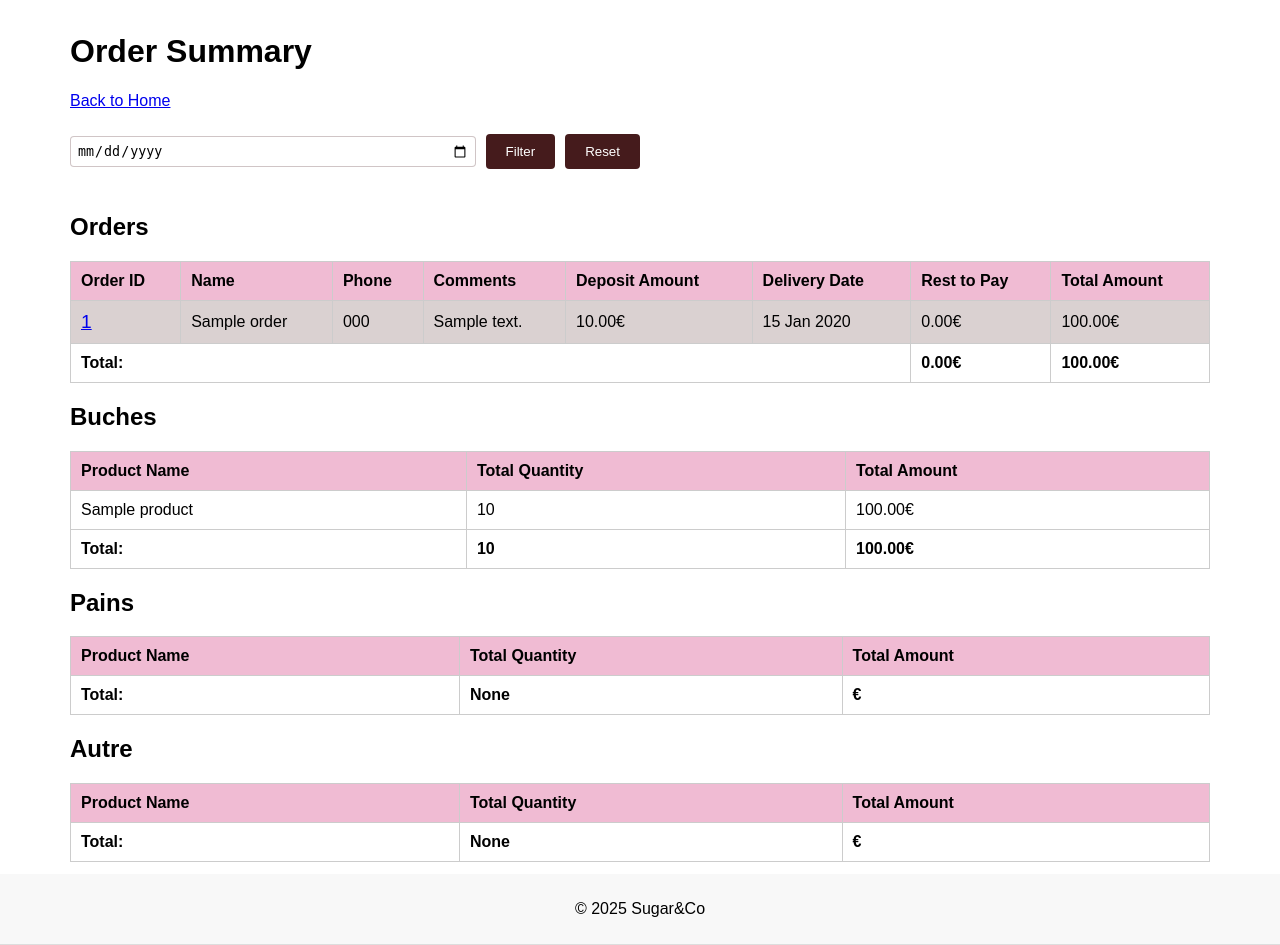
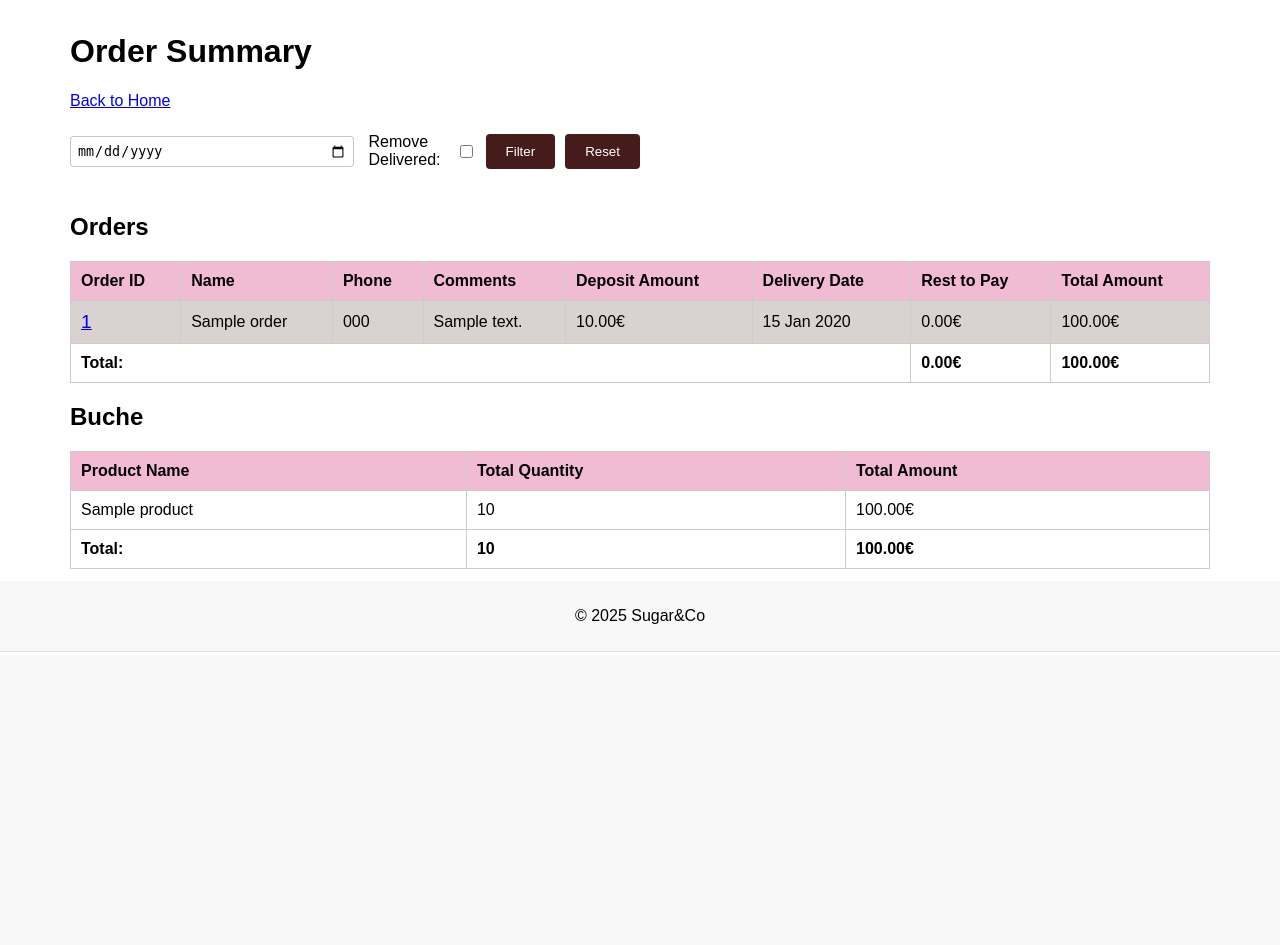
Before and after one commit to michelre/sugarandco-order, a Django app: page /summary/ in a window 1280 px wide. Shown: the part 145-1090 px from the top of the page. After the commit the page ends 797 px from the top, so only its background shows below. Run offline with Django 5.2, Linux system fonts and the light colour scheme; a user stored in the database is signed in; tables that the repository leaves empty hold one stand-in row (values such as "Sample post").

Commit message:
feat(): review categories + summary refacto

```diff
--- a/order/models.py
+++ b/order/models.py
@@ -42,7 +42,10 @@
             ('buche', 'Buche'),
             ('pain', 'Pain'),
             ('autre', 'Autre'),
-        ], max_length=20, default='buche'
+            ('patisserie', 'Pâtisserie'),
+            ('viennoiserie', 'Viennoiserie'),
+            ('galette', 'Galette'),
+        ], max_length=20, default='autre'
     )
 
     def __str__(self):
--- a/order/templates/summary.html
+++ b/order/templates/summary.html
@@ -6,6 +6,8 @@
 
   <form action="{% url 'order:summary' %}" method="get" class="filter-form">
     <input type="date" name="date" value="{{ request.GET.date }}" >
+    <label for="remove_delivered">Remove Delivered:</label>
+    <input id="remove_delivered" type="checkbox" name="remove_delivered" {% if request.GET.remove_delivered %}checked{% endif %}>
     <button type="submit">Filter</button>
     <button type="button" onclick="window.location.href='{% url 'order:summary' %}'">Reset</button>
   </form>
@@ -52,8 +54,11 @@
     </tfoot>
   </table>
   </section>
+
+  {% for category, products in ordered_products.items %}
+  {% if products %}
     <section>
-  <h2>Buches</h2>
+      <h2>{{ category|title }}</h2>
       <table>
         <thead>
           <tr>
@@ -63,7 +68,7 @@
           </tr>
         </thead>
         <tbody>
-      {% for product in ordered_products_buche %}
+          {% for product in products %}
             <tr>
               <td>{{ product.product__name }}</td>
               <td>{{ product.product_total_quantity }}</td>
@@ -72,72 +77,22 @@
           {% endfor %}
     </tbody>
     <tfoot>
+      {% for cat, totals in totals.items %}
+      {% if cat == category %}
         <tr>
-        <td><strong>Total:</strong></td>
-        <td><strong>{{ buche_totals.total_quantity }}</strong></td>
-        <td><strong>{{ buche_totals.total_amount | floatformat:2  }}€</strong></td>
+          <td><strong>Total: </strong></td>
+          <td><strong>{{ totals.total_quantity }}</strong></td>
+          <td><strong>{{ totals.total_amount | floatformat:2  }}€</strong></td>
         </tr>
+      {% endif %}
+      {% endfor %}
+
     </tfoot>
   </table>
   </section>
+  {% endif %}
+  {% endfor %}
 
-  <section>
-  <h2>Pains</h2>
-  <table>
-    <thead>
-      <tr>
-        <th>Product Name</th>
-        <th>Total Quantity</th>
-        <th>Total Amount</th>
-      </tr>
-    </thead>
-    <tbody>
-      {% for product in ordered_products_bread %}
-        <tr>
-          <td>{{ product.product__name }}</td>
-          <td>{{ product.product_total_quantity }}</td>
-          <td>{{ product.product_total_amount | floatformat:2  }}€</td>
-        </tr>
-      {% endfor %}
-    </tbody>
-    <tfoot>
-      <tr>
-        <td><strong>Total:</strong></td>
-        <td><strong>{{ bread_totals.total_quantity }}</strong></td>
-        <td><strong>{{ bread_totals.total_amount | floatformat:2  }}€</strong></td>
-      </tr>
-    </tfoot>
-  </table>
-  </section>
-
-  <section>
-  <h2>Autre</h2>
-  <table>
-    <thead>
-      <tr>
-        <th>Product Name</th>
-        <th>Total Quantity</th>
-        <th>Total Amount</th>
-      </tr>
-    </thead>
-    <tbody>
-      {% for product in ordered_products_other %}
-        <tr>
-          <td>{{ product.product__name }}</td>
-          <td>{{ product.product_total_quantity }}</td>
-          <td>{{ product.product_total_amount | floatformat:2  }}€</td>
-        </tr>
-      {% endfor %}
-    </tbody>
-    <tfoot>
-      <tr>
-        <td><strong>Total:</strong></td>
-        <td><strong>{{ autre_totals.total_quantity }}</strong></td>
-        <td><strong>{{ autre_totals.total_amount | floatformat:2  }}€</strong></td>
-      </tr>
-    </tfoot>
-  </table>
-  </section>
 
 
 {% endblock %}
--- a/order/views.py
+++ b/order/views.py
@@ -47,11 +47,12 @@
 class CreateView(View):
     def get(self, request):
         next_order_number = helpers.next_order_number_sqlite()
-        buches = Product.objects.filter(category='buche')
-        breads = Product.objects.filter(category='pain')
-        others = Product.objects.filter(category='autre')
+        categories = Product.objects.values_list('category', flat=True).distinct()
+        products_by_category = {}
+        for category in categories:
+            products_by_category[category] = Product.objects.filter(category=category)
 
-        return render(request, 'create.html', {'buches': buches, 'breads': breads, 'others': others, 'next_order_number': next_order_number })
+        return render(request, 'create.html', {'products_by_category': products_by_category, 'next_order_number': next_order_number })
 
     def post(self, request):
         # Handle form submission
@@ -86,6 +87,7 @@
 class SummaryView(View):
     def get(self, request):
         date = request.GET.get('date')
+        remove_delivered = request.GET.get('remove_delivered')
         orders = Order.objects.all().annotate(
             total_amount=Sum(
                 ExpressionWrapper(
@@ -110,87 +112,49 @@
         if date:
             orders = orders.filter(delivery_date=date)
 
-        ordered_products_buche = OrderProduct.objects.filter(
-            product__category='buche'
-        ).values('product__name').annotate(
-            product_total_quantity=Sum('quantity'),
-            product_total_amount=Sum(
-            ExpressionWrapper(
-                F('quantity') * F('product__price'),
-                output_field=DecimalField(max_digits=10, decimal_places=2)
+        if remove_delivered:
+            orders = orders.exclude(delivered=True)
+
+        categories = Product.objects.values_list('category', flat=True).distinct()
+        ordered_products = {}
+
+        for category in categories:
+            ordered_products[category] = OrderProduct.objects.filter(
+                product__category=category
+            ).values('product__name').annotate(
+                product_total_quantity=Sum('quantity'),
+                product_total_amount=Sum(
+                    ExpressionWrapper(
+                        F('quantity') * F('product__price'),
+                        output_field=DecimalField(max_digits=10, decimal_places=2)
+                    )
+                )
+            ).order_by('product__name')
+
+            if date:
+                ordered_products[category] = ordered_products[category].filter(
+                    order__delivery_date=date
+                )
+            if remove_delivered:
+                ordered_products[category] = ordered_products[category].exclude(
+                    order__delivered=True
+                )
+
+        totals = {}
+
+        for category, products in ordered_products.items():
+            totals[category] = products.aggregate(
+                total_quantity=Sum('product_total_quantity'),
+                total_amount=Sum('product_total_amount')
             )
-            ),
-        ).order_by('product__name')
-
-        if date:
-            ordered_products_buche = ordered_products_buche.filter(
-                order__delivery_date=date
-            )
-
-        ordered_products_bread = OrderProduct.objects.filter(
-            product__category='pain'
-        ).values('product__name').annotate(
-            product_total_quantity=Sum('quantity'),
-            product_total_amount=Sum(
-            ExpressionWrapper(
-                F('quantity') * F('product__price'),
-                output_field=DecimalField(max_digits=10, decimal_places=2)
-            )
-            ),
-        ).order_by('product__name')
-
-        if date:
-            ordered_products_bread = ordered_products_bread.filter(
-                order__delivery_date=date
-            )
-
-        ordered_products_other = OrderProduct.objects.filter(
-            product__category='autre'
-        ).values('product__name').annotate(
-            product_total_quantity=Sum('quantity'),
-            product_total_amount=Sum(
-            ExpressionWrapper(
-                F('quantity') * F('product__price'),
-                output_field=DecimalField(max_digits=10, decimal_places=2)
-            )
-            ),
-        ).order_by('product__name')
-
-        if date:
-            ordered_products_other = ordered_products_other.filter(
-                order__delivery_date=date
-            )
-
-
-        # Totaux globaux pour la catégorie buche
-        buche_totals = ordered_products_buche.aggregate(
-            total_quantity=Sum('product_total_quantity'),
-            total_amount=Sum('product_total_amount')
-        )
-
-        # Totaux globaux pour la catégorie buche
-        bread_totals = ordered_products_bread.aggregate(
-            total_quantity=Sum('product_total_quantity'),
-            total_amount=Sum('product_total_amount')
-        )
-
-        # Totaux globaux pour la catégorie autre
-        autre_totals = ordered_products_other.aggregate(
-            total_quantity=Sum('product_total_quantity'),
-            total_amount=Sum('product_total_amount')
-        )
 
         return render(
             request,
             'summary.html',
             {
                 'orders': orders,
-                'ordered_products_buche': ordered_products_buche,
-                'buche_totals': buche_totals,
-                'ordered_products_bread': ordered_products_bread,
-                'bread_totals': bread_totals,
-                'ordered_products_other': ordered_products_other,
-                'autre_totals': autre_totals,
+                'totals': totals,
+                'ordered_products': ordered_products,
                 'total_rest_to_pay': orders.aggregate(Sum('rest_to_pay'))['rest_to_pay__sum'] or 0,
                 'total_amount_orders': orders.aggregate(Sum('total_amount'))['total_amount__sum'] or 0,
             }
--- a/static/css/styles.css
+++ b/static/css/styles.css
@@ -216,6 +216,19 @@
     width: 100%;
 }
 
+label[for="remove_delivered"] {
+    margin-left: 5px;
+    display: block;
+    width: auto;
+    margin-right: 5px;
+}
+
+
+input#remove_delivered {
+    width: auto;
+    display: block;
+}
+
 @media screen and (min-width: 768px) {
     .filter-form {
         width: 50%;
```
Also changed, not shown: order/templates/create.html (+5 -51 lines), order/migrations/0005_alter_product_category.py (added), order/migrations/0006_alter_product_category.py (added), order/migrations/0007_alter_product_category.py (added). Lines whose indentation alone changed are shown as unchanged.
